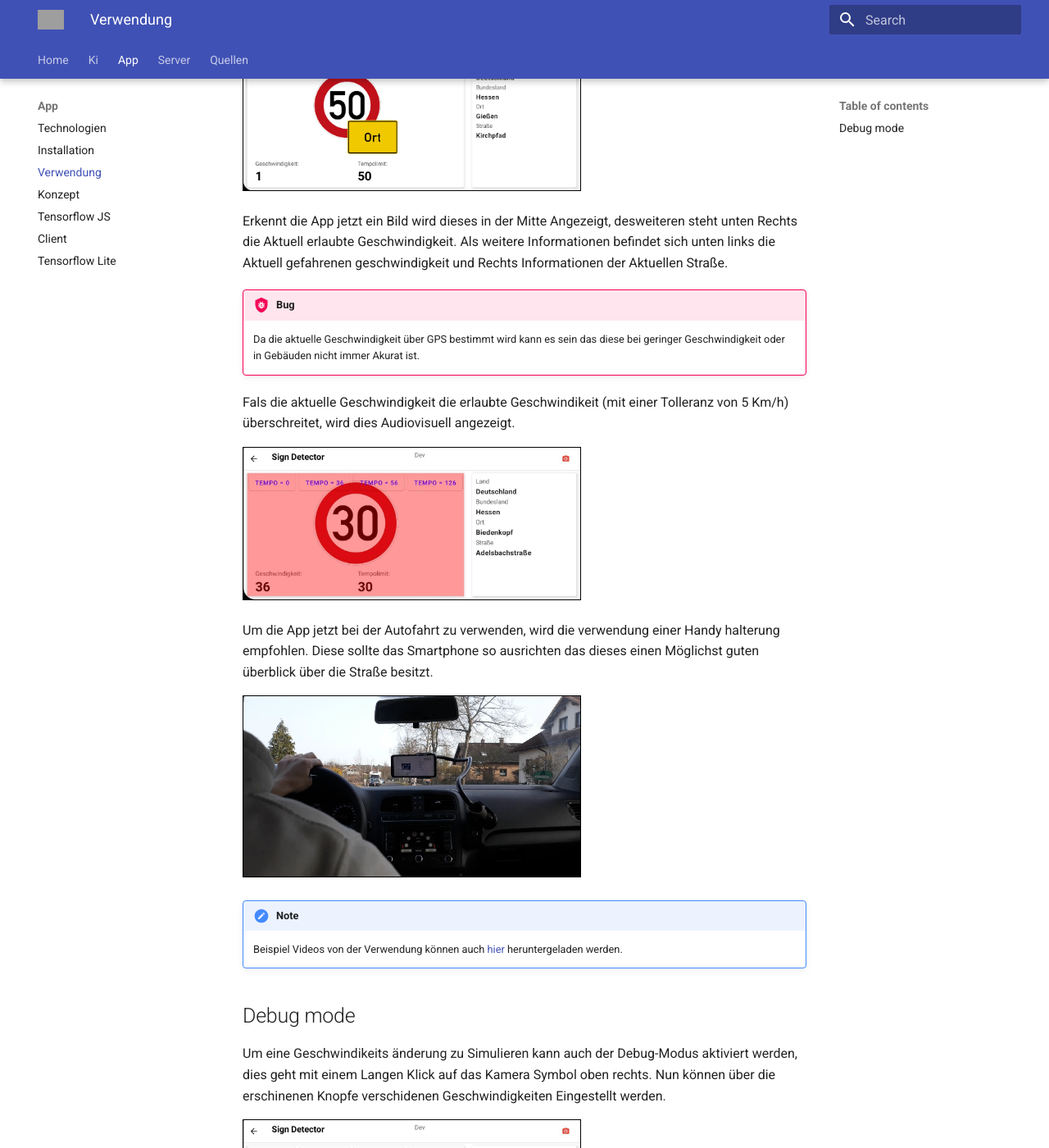
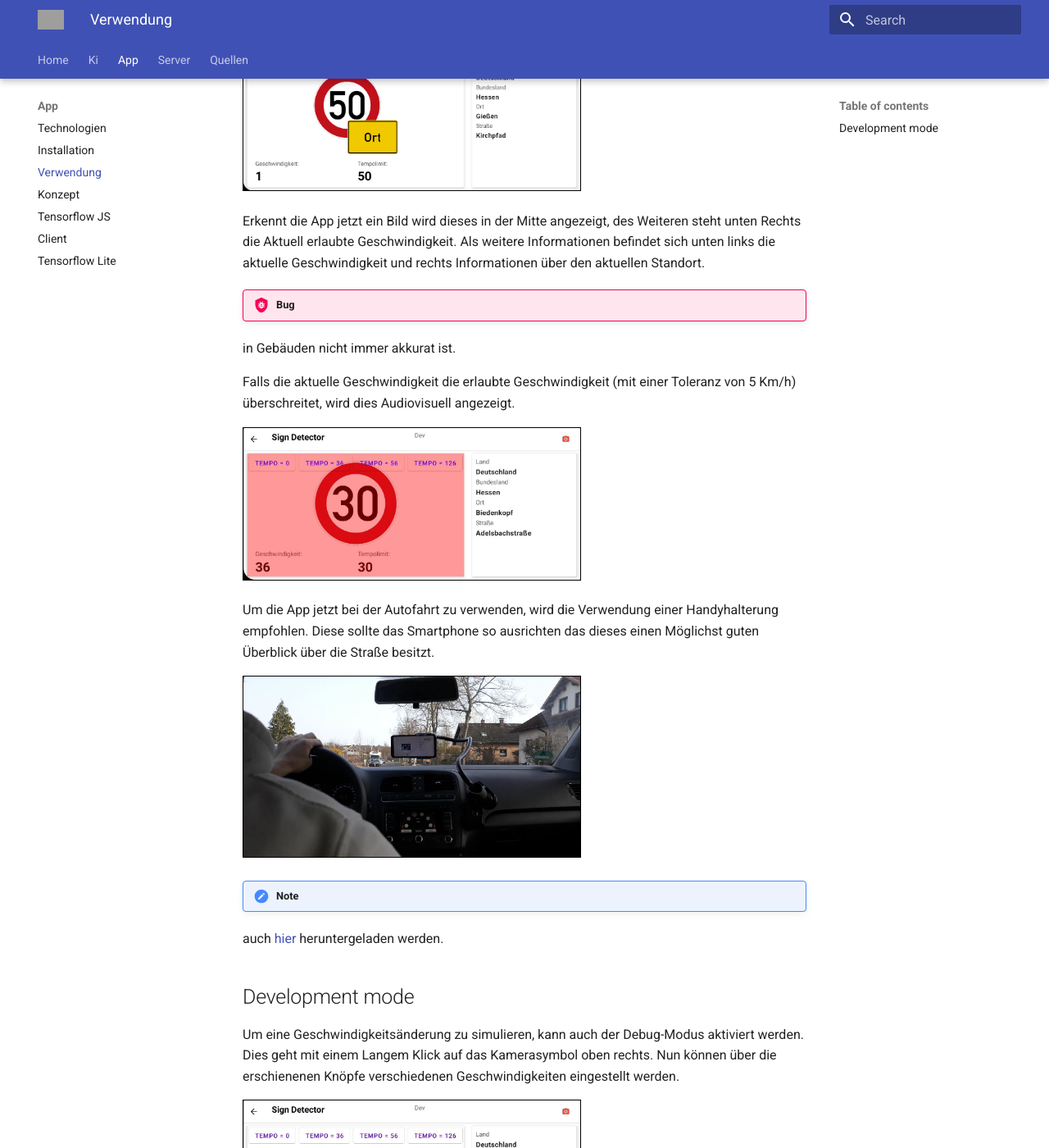
Before and after one commit to GDKI-WS20-T04/traffic-sign-detection, an MkDocs documentation site: the page built from docs/app/verwendung.md, in a window 1280 px wide and 1400 px high, scrolled down 507 px. Shown: the whole window at 82% size. Built offline with MkDocs 1.6.1 and Material for MkDocs 9.7.7, drawn with Linux system fonts in a browser that asks for light colours; some of the changed text lies outside the part shown; grey boxes are pictures that could not be loaded.

Commit message:
grammar fixes
Former-commit-id: b25da8bc91e36e377f1073005bc11b6ee538bbf7

```diff
--- a/docs/app/verwendung.md
+++ b/docs/app/verwendung.md
@@ -1,33 +1,38 @@
 # Verwendung
 
-Wenn man die App öffnet landet man auf dem Startbildschirm der App.
+Wenn man die App öffnet, landet man auf dem Startbildschirm der App.
 
 ![startscreen](../assets/images/app/app_screen_home.jpg){: style="width:60%; border: 1px solid black;"}
 
-Mit dem Klick auf Start wird die App gestartet, hierbei wird die Kammera Aktiviert und Dauerhaft ein Bild an den Backend Server gesendet.
+Mit dem Klick auf Start wird die App gestartet, hierbei wird die Kamera aktiviert und dauerhaft ein Bild an den
+Backendserver gesendet.
 
 ![app_screen_ort](../assets/images/app/app_screen_ort.jpg){: style="width:60%; border: 1px solid black;"}
 
-Erkennt die App jetzt ein Bild wird dieses in der Mitte Angezeigt, desweiteren steht unten Rechts die Aktuell erlaubte Geschwindigkeit.
-Als weitere Informationen befindet sich unten links die Aktuell gefahrenen geschwindigkeit und Rechts Informationen der Aktuellen Straße.
+Erkennt die App jetzt ein Bild wird dieses in der Mitte angezeigt, des Weiteren steht unten Rechts die Aktuell erlaubte
+Geschwindigkeit. Als weitere Informationen befindet sich unten links die aktuelle Geschwindigkeit und rechts
+Informationen über den aktuellen Standort.
 
-!!! bug
-    Da die aktuelle Geschwindigkeit über GPS bestimmt wird kann es sein das diese bei geringer Geschwindigkeit oder in Gebäuden nicht immer Akurat ist.
+!!! bug Da die aktuelle Geschwindigkeit über GPS bestimmt wird kann es sein das diese bei geringer Geschwindigkeit oder
+in Gebäuden nicht immer akkurat ist.
 
-Fals die aktuelle Geschwindigkeit die erlaubte Geschwindikeit (mit einer Tolleranz von 5 Km/h) überschreitet, wird dies Audiovisuell angezeigt.
+Falls die aktuelle Geschwindigkeit die erlaubte Geschwindigkeit (mit einer Toleranz von 5 Km/h) überschreitet, wird dies
+Audiovisuell angezeigt.
 
 ![app_screen_to_fast](../assets/images/app/app_screen_to_fast.jpg){: style="width:60%; border: 1px solid black;"}
 
-Um die App jetzt bei der Autofahrt zu verwenden, wird die verwendung einer Handy halterung empfohlen. Diese sollte das Smartphone so ausrichten das dieses einen Möglichst guten überblick über die Straße besitzt.
+Um die App jetzt bei der Autofahrt zu verwenden, wird die Verwendung einer Handyhalterung empfohlen. Diese sollte das
+Smartphone so ausrichten das dieses einen Möglichst guten Überblick über die Straße besitzt.
 
 ![smartphone_bracket](../assets/images/app/smartphone_bracket.png){: style="width:60%; border: 1px solid black;"}
 
-!!! note
-    Beispiel Videos von der Verwendung können auch [hier](https://jannikcloud.dnshome.de/owncloud/index.php/s/kVLr4FrCosjk80z) heruntergeladen werden.
+!!! note Beispiel Videos von der Verwendung können
+auch [hier](https://jannikcloud.dnshome.de/owncloud/index.php/s/kVLr4FrCosjk80z) heruntergeladen werden.
 
-## Debug mode
+## Development mode
 
-Um eine Geschwindikeits änderung zu Simulieren kann auch der Debug-Modus aktiviert werden, dies geht mit einem Langen Klick auf das Kamera Symbol oben rechts. Nun können über
-die erschinenen Knopfe verschidenen Geschwindigkeiten Eingestellt werden.
+Um eine Geschwindigkeitsänderung zu simulieren, kann auch der Debug-Modus aktiviert werden. Dies geht mit einem Langem
+Klick auf das Kamerasymbol oben rechts. Nun können über die erschienenen Knöpfe verschiedenen Geschwindigkeiten
+eingestellt werden.
 
 ![debug_mode](../assets/images/app/app_screen_debug.jpg){: style="width:60%; border: 1px solid black;"}
```
